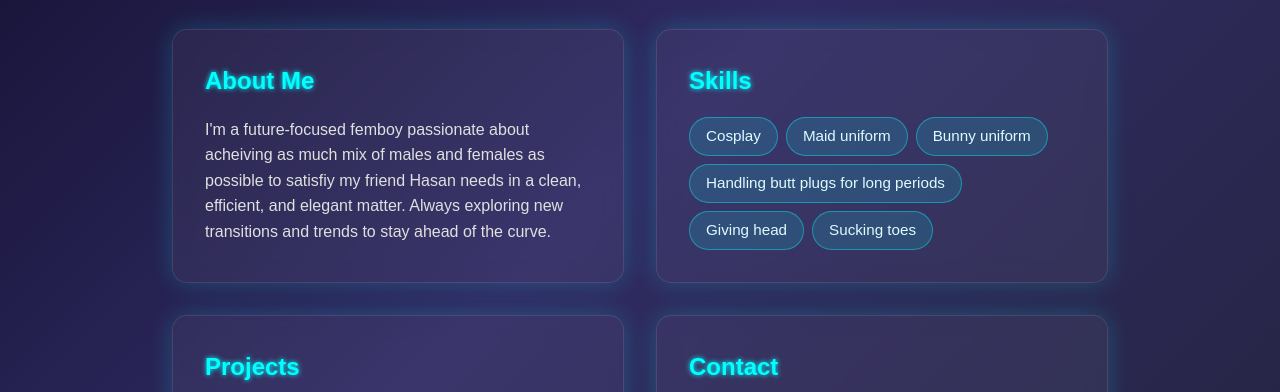
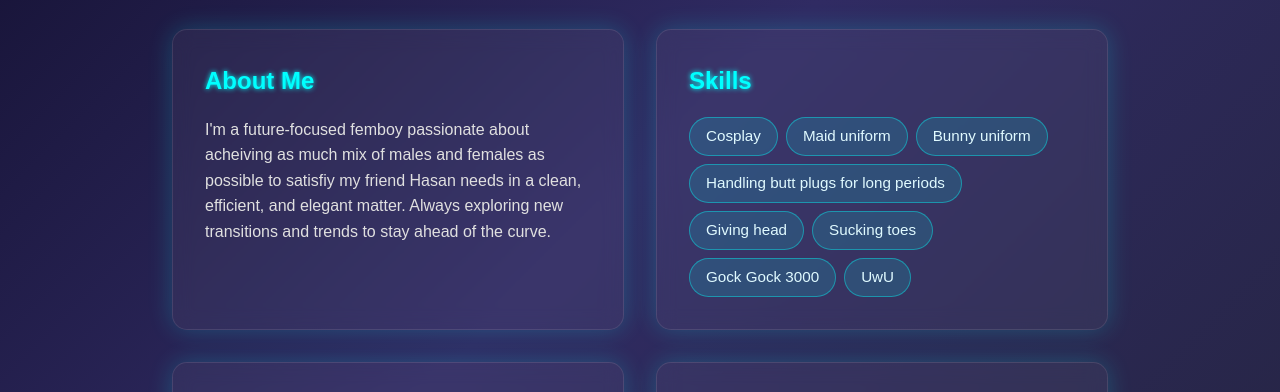
Before and after one commit to hasanmkm22/Random, a plain HTML site: page index.html in a window 1280 px wide. Shown: the part 374-766 px from the top of the page. Drawn offline with Linux system fonts and the light colour scheme.

Commit message:
Update index.html

```diff
--- a/index.html
+++ b/index.html
@@ -163,6 +163,8 @@
         <span>Handling butt plugs for long periods</span>
         <span>Giving head</span>
         <span>Sucking toes</span>
+        <span>Gock Gock 3000</span>
+        <span>UwU</span>
       </div>
     </div>
 
```
